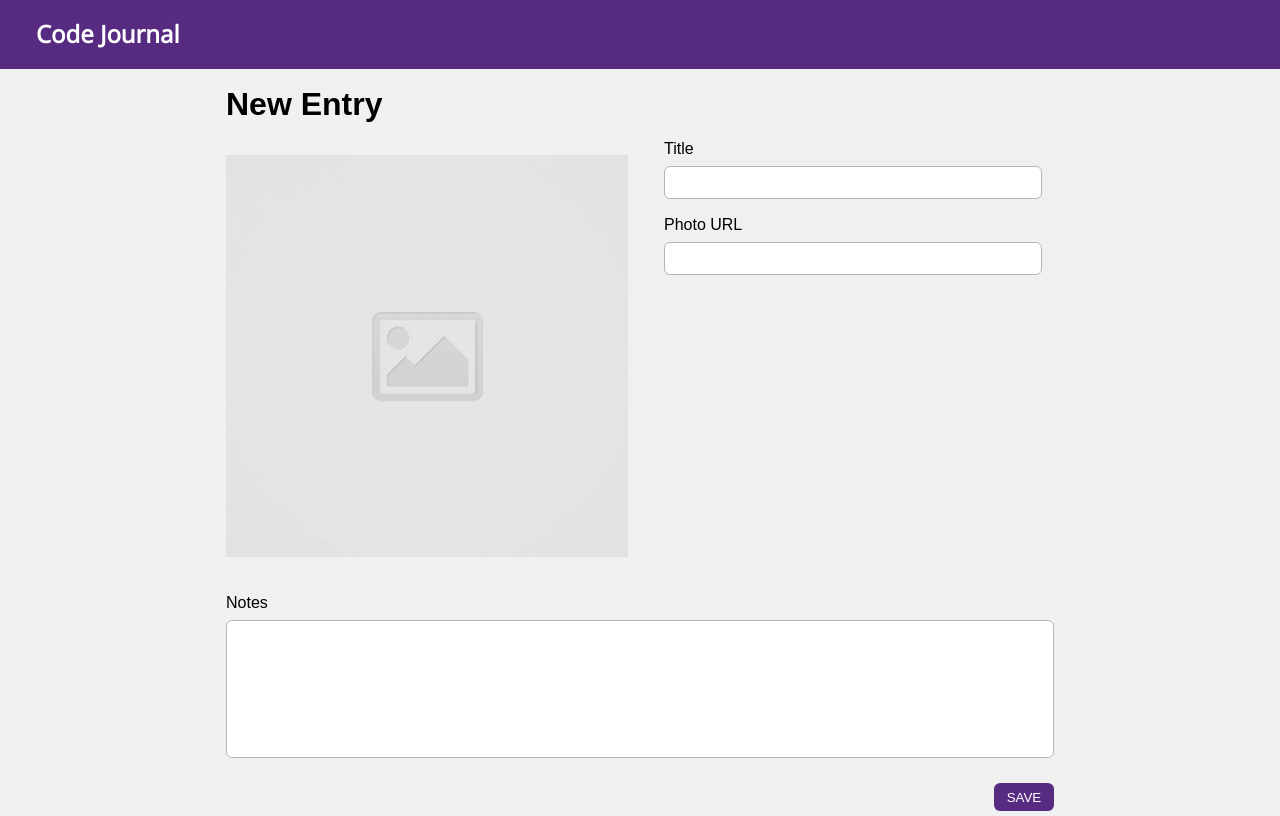
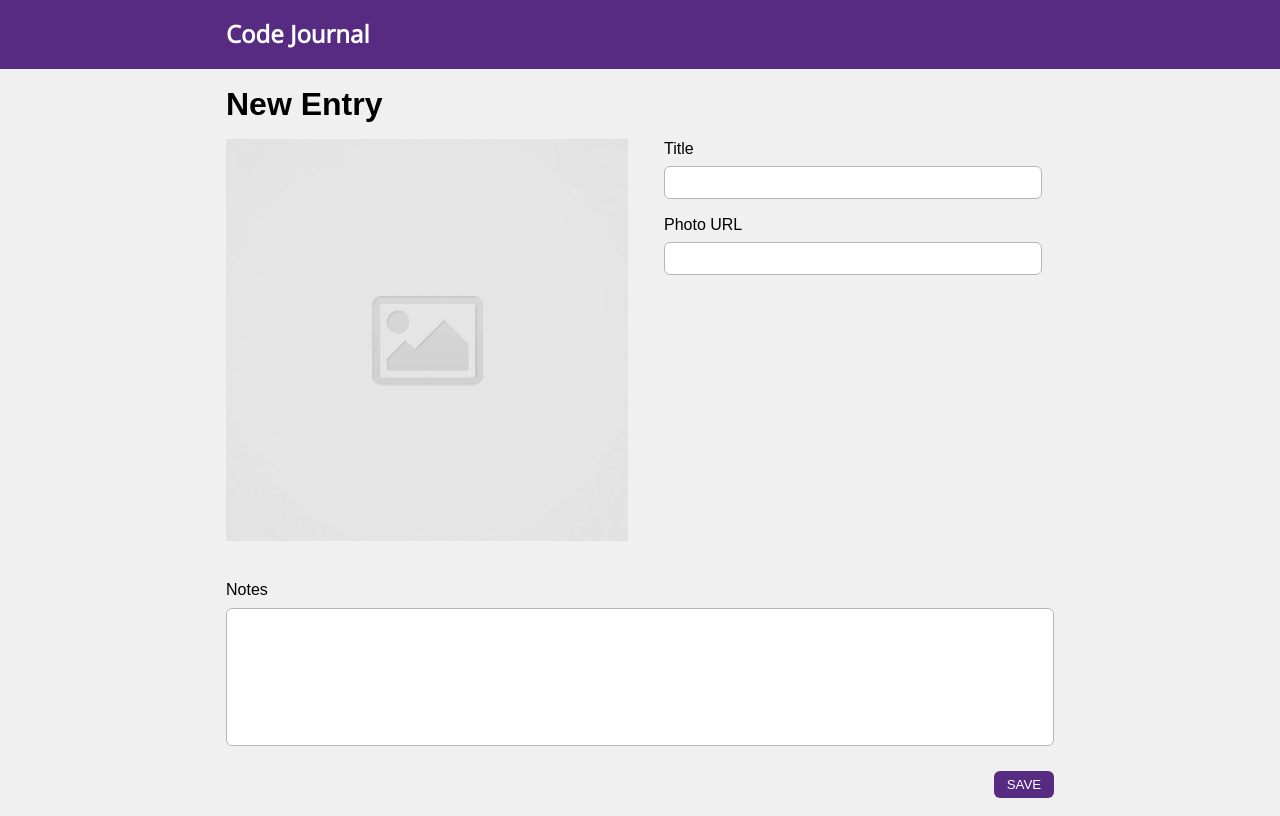
Before and after one commit to alexei-dayrit/code-journal, a website: page index.html in a window 1280 px wide. Drawn offline with nearby package versions, Linux system fonts and the light colour scheme; a web font is replaced by a local one.

Commit message:
Tested all functionality again in a private browsing session. Fixed all errors. #1

```diff
--- a/css/styles.css
+++ b/css/styles.css
@@ -10,10 +10,6 @@ input[type="submit"] {
   color: white;
 }
 
-header {
-  padding: 0 1.5rem;
-}
-
 h1 {
   font-family: "Proza Libre", sans-serif;
   margin: 1rem 0;
@@ -21,7 +17,7 @@ h1 {
 
 img {
   width: 100%;
-  padding: 1rem 0;
+  padding-bottom: 1.2rem;
   object-fit: contain;
 }
 
--- a/index.html
+++ b/index.html
@@ -16,9 +16,11 @@
 </head>
 <body>
   <header>
-    <div class="row">
-      <div class="column-full">
-        <h2>Code Journal</h2>
+    <div class="container">
+      <div class="row">
+        <div class="column-full">
+          <h2>Code Journal</h2>
+        </div>
       </div>
     </div>
   </header>
```
